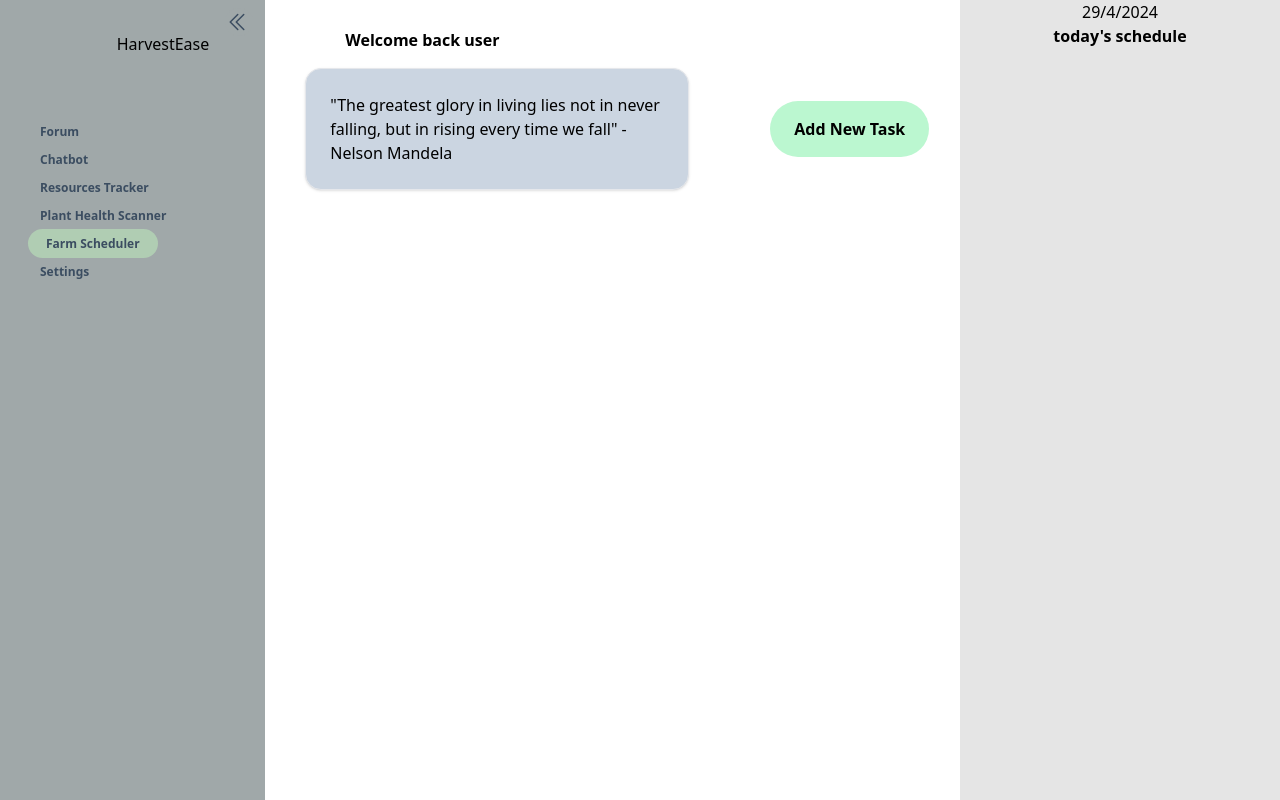
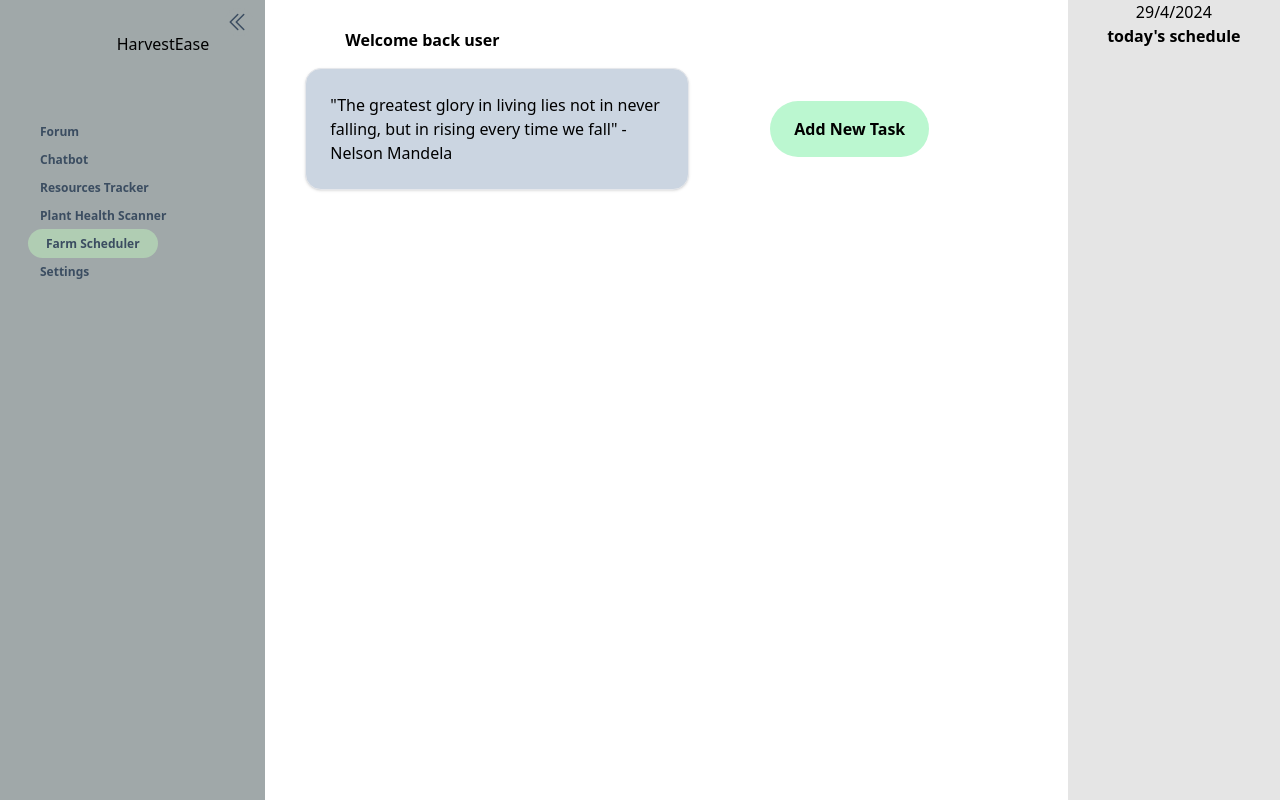
Before and after one commit to skan45/Harvest-Ease-Frontend, a React (Create React App) app: page /Farm-scheduler in a window 1280 px wide. Built offline with nearby package versions, Linux system fonts and the light colour scheme.

Commit message:
creating skelton

```diff
--- a/src/ui/pages/FarmSchedulerPage.js
+++ b/src/ui/pages/FarmSchedulerPage.js
@@ -58,9 +58,7 @@ function FarmSchedulerPage() {
         </Stack>
       </Stack>
       <nav
-        className={`flex-col h-screen bg-neutral-200 w-1/4 px-7 ${
-          window.innerWidth >= 1024 ? "fixed top-0 right-0 z-10" : "hidden"
-        }`}
+        className="flex-col h-screen bg-neutral-200 w-1/4 px-7 "
       >
         <div className="date">
           <p className="font-normal text-center">{currentDate}</p>
```
